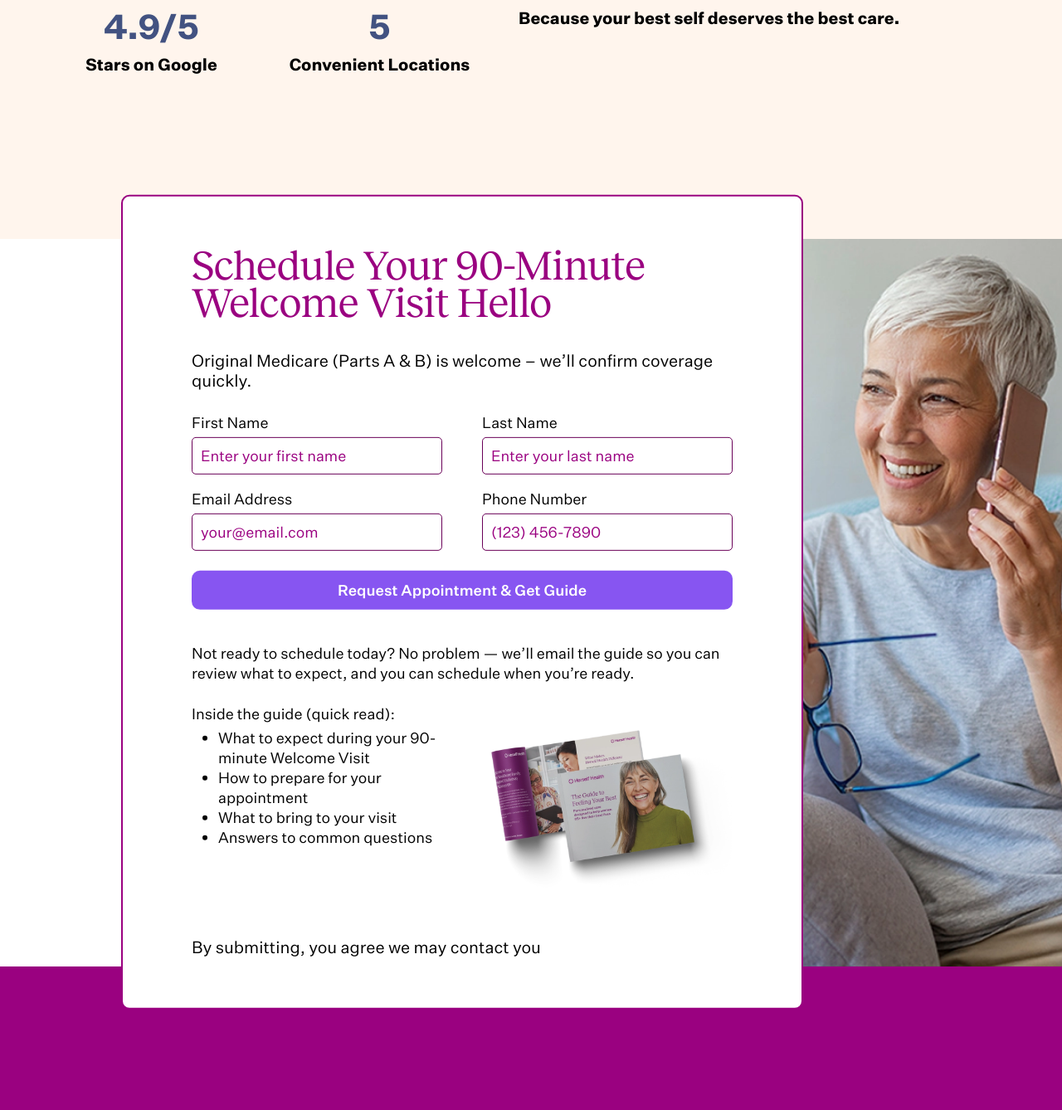
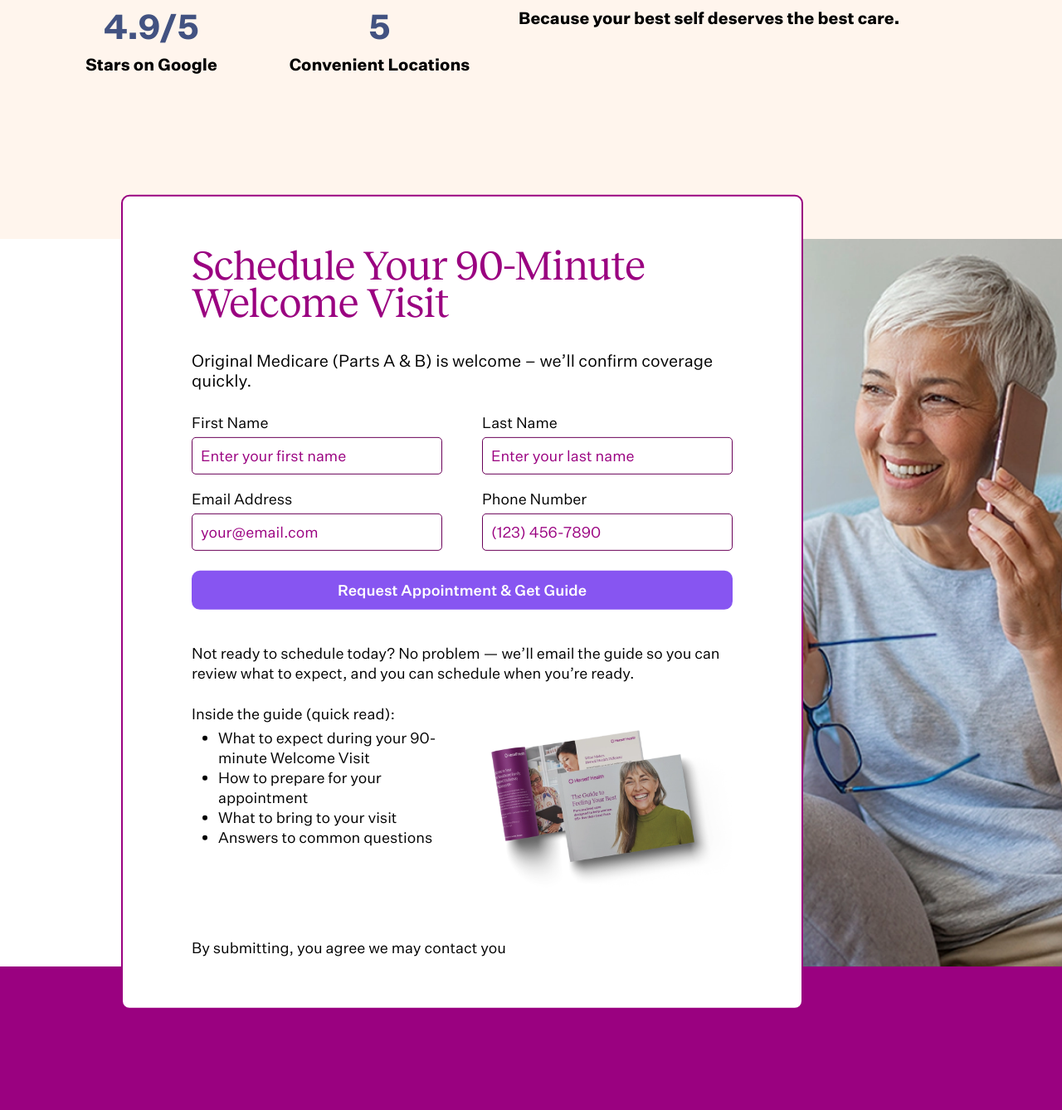
Before and after one commit to seemo66/herself-health-landing-v2, a React (Create React App) app: page / in a window 1280 px wide. Shown: the part 2985-4323 px from the top of the page at 83% size. Built offline with nearby package versions, Linux system fonts and the light colour scheme; the HTML template or start-up script is replaced by a standard one.

Commit message:
feat(membership-v2): push care updates

```diff
--- a/src/components/Footer.jsx
+++ b/src/components/Footer.jsx
@@ -11,7 +11,7 @@ export default function Footer() {
         {/* site logo linking to home page */}
         <a href="/" aria-label="Herself Health home" className="flex items-center">
           <img
-            src={`images/landingpage/logo-white.svg`} // logo image from public folder
+            src="images/landingpage/logo-white.svg" // logo image from public folder
             alt="Herself Health logo"
             className="w-auto h-auto"
           />
--- a/src/components/WaitingListSection.jsx
+++ b/src/components/WaitingListSection.jsx
@@ -13,12 +13,12 @@ export default function WaitingListSection() {
           <picture>
             {/* Desktop image */}
             <source
-              srcSet={`images/landingpage/waitlist-desktop.webp`}
+              srcSet="images/landingpage/waitlist-desktop.webp"
               media="(min-width: 768px)"
             />
             {/* Mobile fallback */}
             <img
-              src={`images/landingpage/waitlist-mobile.webp`}
+              src="images/landingpage/waitlist-mobile.webp"
               alt="A woman wearing glasses stands in front of a closed door, looking directly at the camera"
               className="block w-full md:min-h-[694px] object-cover md:h-[877px]"
             />
@@ -35,7 +35,7 @@ export default function WaitingListSection() {
           {/* Testimonial block */}
           <div className="mb-[35px] lg:mb-[40px] md:text-center md:hidden">
             <img
-              src={`images/landingpage/quotations-icon.png`}
+              src="images/landingpage/quotations-icon.png"
               alt="Quotation mark icon"
               className="block w-[50px] h-full mb-[15px] md:mx-auto"
             />
@@ -52,7 +52,7 @@ export default function WaitingListSection() {
             className="font-reckless font-medium text-[40px] text-pink mb-[35px]
                           md:text-[50px] leading-[45px]"
           >
-            Schedule Your 90-Minute Welcome Visit Hello
+            Schedule Your 90-Minute Welcome Visit
           </h2>
           {/* Description */}
           <p
@@ -70,7 +70,7 @@ export default function WaitingListSection() {
           {/* <a href="tel:+18882901209" className="block w-fit mb-[35px]">
             <button className="h-[67px] w-full rounded-lg bg-purple px-8 py-3 font-untitled text-[18px] md:text-[22px] text-white shadow-lg transition-colors duration-300 hover:bg-purple-dark lg:w-[410px] flex items-center justify-center gap-4">
               <img
-                src={`images/landingpage/telephone-white.svg`}
+                src="images/landingpage/telephone-white.svg"
                 alt="telephone icon"
                 aria-hidden="true"
                 className="h-auto w-[30px]"
@@ -89,7 +89,7 @@ export default function WaitingListSection() {
             {/* Embedded form */}
             <WaitingListForm />
           </div>
-          <p className="font-untitled font-normal text-[18px] text-black leading-6 mt-[25px] lg:text-[20px]">
+          <p className="font-untitled font-normal text-[18px] text-black leading-6 mt-[25px]">
             By submitting, you agree we may contact you
           </p>
           {/* <p className="font-untitled font-normal text-[18px] text-black leading-6 mt-[25px] lg:text-[20px]">
```
